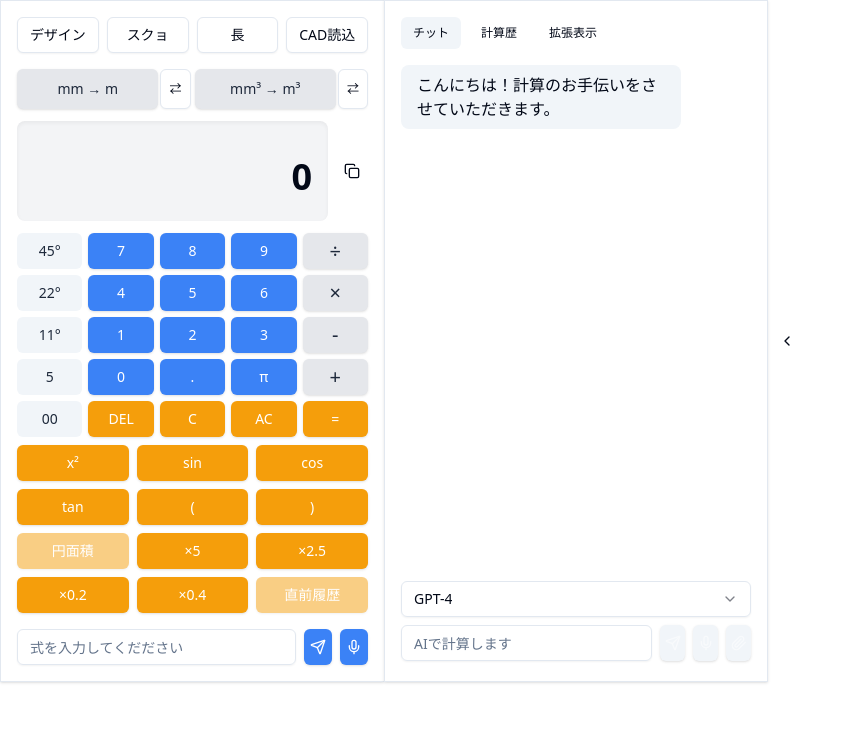
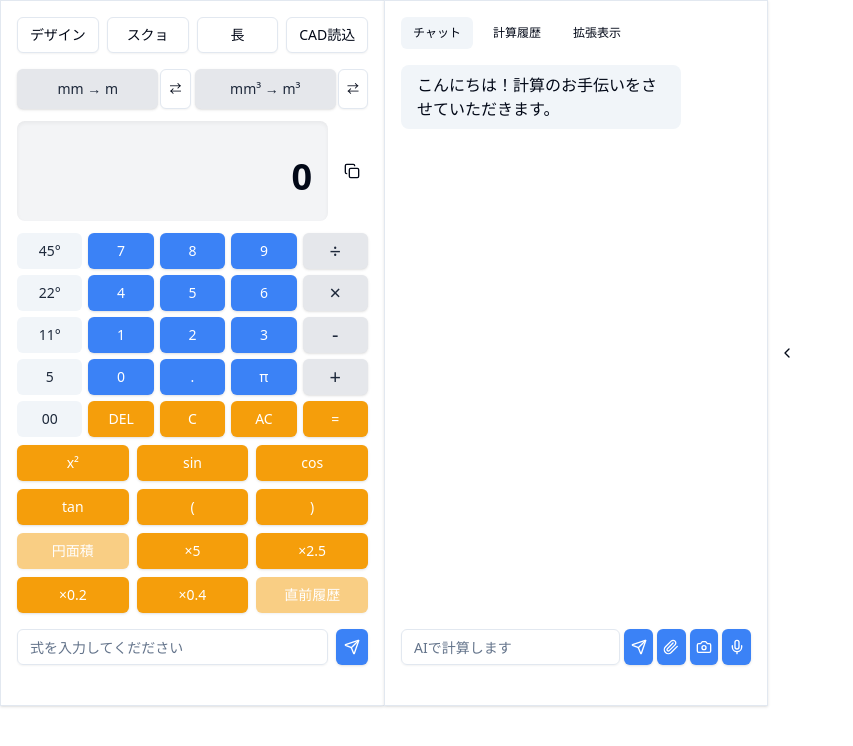
Before and after one commit to munakata11/calcu_elect, a Next.js app: page / in a window 1280 px wide. Shown: the top 746 px of the page, without its empty margins (0-853 px from the left). Built offline with nearby package versions, Linux system fonts and the light colour scheme.

Commit message:
チャット欄

```diff
--- a/components/calculator.tsx
+++ b/components/calculator.tsx
@@ -22,6 +22,7 @@ import {
 } from "@/components/ui/tooltip"
 import { ColorScheme, colorSchemes } from "./themes"
 import Decimal from 'decimal.js'
+import { ChatPanel } from "./chat-panel"
 
 type AIModel = 'gpt4' | 'gpt35' | 'claude'
 
@@ -246,7 +247,7 @@ export function Calculator() {
         setExpression(`${expression}${op}`);
         setFullExpression(`${fullExpression}${op}`);
 
-        // 式が演算子で終わる場合、Pythonバックエンドで計算
+        // 式が演算子で終わ���場合、Pythonバックエンドで計算
         try {
           const result = await calculateWithPython(expression + op);
           if (result && result.intermediate) {
@@ -442,7 +443,6 @@ export function Calculator() {
 
       // 現在の式が前回の計算結果から続いているかチェック
       if (expression && expression.length > lastExpression.length && expression.startsWith(lastExpression)) {
-        // 前回の計算式を残して、それ以降をクリア
         setExpression(lastExpression);
         setCurrentInput(lastResult);
         setCalculatedResult(lastResult);
@@ -460,6 +460,8 @@ export function Calculator() {
     setOperation(null);
     setNewNumber(true);
     setExpression("");
+    // quickInputもクリア
+    setQuickInput("");
   }
 
   const clearAll = (shouldClearHistory: boolean = false) => {
@@ -472,8 +474,10 @@ export function Calculator() {
     setExpression("");
     setFullExpression("");
     setMemory(0);
-
-    // 計算履歴は指定された場合のみクリア
+    // quickInputもクリア
+    setQuickInput("");
+
+    // 計算履歴は指定された場合のみクリ��
     if (shouldClearHistory) {
       setCalculatorHistory([]);
     }
@@ -554,7 +558,7 @@ export function Calculator() {
 
   const sin = () => {
     if (currentInput === "0" && !expression) {
-      // 期状態0のときは、0を消してsinを入力
+      // 期状態0のときは、0を���してsinを入力
       setExpression('sin');
       setCurrentInput('sin');
     } else {
@@ -1441,13 +1445,6 @@ export function Calculator() {
               <Button onClick={handleQuickSend} size="icon" className={getButtonClass('primary')}>
                 <Send className="h-4 w-4" />
               </Button>
-              <Button
-                onClick={handleVoiceInput}
-                size="icon"
-                className={getButtonClass('primary')}
-              >
-                <Mic className="h-4 w-4" />
-              </Button>
             </div>
           </CardContent>
         </Card>
@@ -1463,7 +1460,7 @@ export function Calculator() {
                     className={`${rightPanelView === 'chat' ? 'bg-slate-100 dark:bg-slate-700' : ''} hover:bg-slate-100 dark:hover:bg-slate-700`}
                     onClick={() => setRightPanelView('chat')}
                   >
-                    チット
+                    チャット
                   </Button>
                   <Button
                     variant="ghost"
@@ -1471,7 +1468,7 @@ export function Calculator() {
                     className={`${rightPanelView === 'history' ? 'bg-slate-100 dark:bg-slate-700' : ''} hover:bg-slate-100 dark:hover:bg-slate-700`}
                     onClick={() => setRightPanelView('history')}
                   >
-                    計算歴
+                    計算履歴
                   </Button>
                   <Button
                     variant="ghost"
@@ -1498,72 +1495,11 @@ export function Calculator() {
                   </div>
                 </div>
               ) : rightPanelView === 'chat' ? (
-                <>
-                  <ScrollArea className="h-[500px] mb-4">
-                    {chatView === 'chat' ? (
-                      messages.map((message, index) => (
-                        <div
-                          key={index}
-                          className={`mb-4 flex ${message.role === "user" ? "justify-end" : "justify-start"}`}
-                        >
-                          <div
-                            className={`rounded-lg px-4 py-2 max-w-[80%] ${
-                              message.role === "user"
-                                ? getButtonClass('primary')
-                                : isDarkMode ? 'bg-slate-700' : 'bg-slate-100'
-                            }`}
-                          >
-                            {message.content}
-                          </div>
-                        </div>
-                      ))
-                    ) : (
-                      messages.map((message, index) => (
-                        <div key={index} className="mb-2 text-sm">
-                          <strong>{message.role === "user" ? "あ" : "アシスタント"}:</strong> {message.content}
-                        </div>
-                      ))
-                    )}
-                  </ScrollArea>
-                  <div className="space-y-2">
-                    <Select value={aiModel} onValueChange={(value) => setAIModel(value as AIModel)}>
-                      <SelectTrigger>
-                        <SelectValue placeholder="AIモデル選" />
-                      </SelectTrigger>
-                      <SelectContent>
-                        <SelectItem value="gpt4">GPT-4</SelectItem>
-                        <SelectItem value="gpt35">GPT-3.5</SelectItem>
-                        <SelectItem value="claude">Claude</SelectItem>
-                      </SelectContent>
-                    </Select>
-                    <form onSubmit={handleSendMessage} className="flex gap-2">
-                      <Input
-                        value={input}
-                        onChange={(e) => setInput(e.target.value)}
-                        placeholder="AIで計算します"
-                        className={isDarkMode ? 'bg-slate-700 border-slate-600' : ''}
-                      />
-                      <Button type="submit" size="icon" className="bg-slate-100 hover:bg-slate-200 dark:bg-slate-700 dark:hover:bg-slate-600">
-                        <Send className="h-4 w-4" />
-                      </Button>
-                      <Button
-                        type="button"
-                        size="icon"
-                        className="bg-slate-100 hover:bg-slate-200 dark:bg-slate-700 dark:hover:bg-slate-600"
-                        onClick={handleVoiceInput}
-                      >
-                        <Mic className="h-4 w-4" />
-                      </Button>
-                      <Button
-                        type="button"
-                        size="icon"
-                        className="bg-slate-100 hover:bg-slate-200 dark:bg-slate-700 dark:hover:bg-slate-600"
-                      >
-                        <Paperclip className="h-4 w-4" />
-                      </Button>
-                    </form>
-                  </div>
-                </>
+                <ChatPanel
+                  isDarkMode={isDarkMode}
+                  colorScheme={colorScheme}
+                  getButtonClass={getButtonClass}
+                />
               ) : (
                 <ScrollArea className="h-[550px]">
                   {calculatorHistory.map((entry, index) => (
--- /dev/null
+++ b/components/chat-panel.tsx
@@ -0,0 +1,210 @@
+"use client"
+
+import { useState, useRef } from "react"
+import { Button } from "@/components/ui/button"
+import { ScrollArea } from "@/components/ui/scroll-area"
+import { Input } from "@/components/ui/input"
+import { Send, Paperclip, Mic, Camera, X } from 'lucide-react'
+import { ColorScheme, colorSchemes } from "./themes"
+
+interface ChatPanelProps {
+  isDarkMode: boolean;
+  colorScheme: ColorScheme;
+  getButtonClass: (type: keyof typeof colorSchemes[ColorScheme]) => string;
+}
+
+interface AttachedFile {
+  name: string;
+  size: number;
+  type: string;
+}
+
+export function ChatPanel({ isDarkMode, colorScheme, getButtonClass }: ChatPanelProps) {
+  const [messages, setMessages] = useState<{ role: "user" | "assistant"; content: string }[]>([
+    { role: "assistant", content: "こんにちは！計算のお手伝いをさせていただきます。" }
+  ])
+  const [input, setInput] = useState("")
+  const [isLoading, setIsLoading] = useState(false)
+  const [attachedFiles, setAttachedFiles] = useState<AttachedFile[]>([])
+  const fileInputRef = useRef<HTMLInputElement>(null)
+
+  const handleFileAttach = () => {
+    fileInputRef.current?.click()
+  }
+
+  const handleFileChange = (e: React.ChangeEvent<HTMLInputElement>) => {
+    const files = e.target.files
+    if (files) {
+      const newFiles = Array.from(files).map(file => ({
+        name: file.name,
+        size: file.size,
+        type: file.type
+      }))
+      setAttachedFiles(prev => [...prev, ...newFiles])
+    }
+    // Reset input value to allow selecting the same file again
+    if (fileInputRef.current) {
+      fileInputRef.current.value = ''
+    }
+  }
+
+  const removeFile = (fileName: string) => {
+    setAttachedFiles(prev => prev.filter(file => file.name !== fileName))
+  }
+
+  const formatFileSize = (bytes: number) => {
+    if (bytes < 1024) return bytes + ' B'
+    if (bytes < 1024 * 1024) return (bytes / 1024).toFixed(1) + ' KB'
+    return (bytes / (1024 * 1024)).toFixed(1) + ' MB'
+  }
+
+  const handleSendMessage = async (e: React.FormEvent) => {
+    e.preventDefault()
+    if ((!input.trim() && attachedFiles.length === 0) || isLoading) return
+
+    const userMessage = {
+      role: "user" as const,
+      content: input,
+      files: attachedFiles
+    }
+    setMessages(prev => [...prev, userMessage])
+    setInput("")
+    setAttachedFiles([]) // Clear attached files after sending
+    setIsLoading(true)
+
+    try {
+      const response = await fetch('/api/chat', {
+        method: 'POST',
+        headers: {
+          'Content-Type': 'application/json',
+        },
+        body: JSON.stringify({
+          messages: [...messages, userMessage],
+        }),
+      })
+
+      if (!response.ok) {
+        throw new Error('API request failed')
+      }
+
+      const data = await response.json()
+      setMessages(prev => [...prev, { role: "assistant", content: data.content }])
+    } catch (error) {
+      console.error('Chat API error:', error)
+      setMessages(prev => [...prev, {
+        role: "assistant",
+        content: "申し訳ありません。エラーが発生しました。"
+      }])
+    } finally {
+      setIsLoading(false)
+    }
+  }
+
+  return (
+    <div className="relative h-full">
+      <ScrollArea className="h-[600px] mb-6">
+        {messages.map((message, index) => (
+          <div
+            key={index}
+            className={`mb-4 flex ${message.role === "user" ? "justify-end" : "justify-start"}`}
+          >
+            <div
+              className={`rounded-lg px-4 py-2 max-w-[80%] ${
+                message.role === "user"
+                  ? getButtonClass('primary')
+                  : isDarkMode ? 'bg-slate-700' : 'bg-slate-100'
+              }`}
+            >
+              {message.content}
+            </div>
+          </div>
+        ))}
+        {isLoading && (
+          <div className="flex justify-start mb-4">
+            <div className={`rounded-lg px-4 py-2 ${isDarkMode ? 'bg-slate-700' : 'bg-slate-100'}`}>
+              応答を生成中...
+            </div>
+          </div>
+        )}
+      </ScrollArea>
+      <div className="absolute bottom-0 left-0 right-0">
+        {attachedFiles.length > 0 && (
+          <div className="mb-2">
+            <div className="flex flex-wrap gap-1">
+              {attachedFiles.map((file, index) => (
+                <div
+                  key={index}
+                  className={`flex items-center gap-1 px-2 py-0.5 rounded-full text-xs ${
+                    isDarkMode ? 'bg-slate-700' : 'bg-slate-100'
+                  }`}
+                >
+                  <span className="truncate max-w-[150px]">
+                    {file.name} ({formatFileSize(file.size)})
+                  </span>
+                  <Button
+                    type="button"
+                    variant="ghost"
+                    size="icon"
+                    className="h-4 w-4 p-0"
+                    onClick={() => removeFile(file.name)}
+                  >
+                    <X className="h-3 w-3" />
+                  </Button>
+                </div>
+              ))}
+            </div>
+          </div>
+        )}
+        <form onSubmit={handleSendMessage} className="flex gap-1">
+          <input
+            type="file"
+            ref={fileInputRef}
+            onChange={handleFileChange}
+            className="hidden"
+            multiple
+          />
+          <Input
+            value={input}
+            onChange={(e) => setInput(e.target.value)}
+            placeholder="AIで計算します"
+            className={isDarkMode ? 'bg-slate-700 border-slate-600' : ''}
+            disabled={isLoading}
+          />
+          <Button
+            type="submit"
+            size="icon"
+            className="bg-blue-500 hover:bg-blue-600 text-white w-12"
+            disabled={isLoading}
+          >
+            <Send className="h-4 w-4" />
+          </Button>
+          <Button
+            type="button"
+            size="icon"
+            className="bg-blue-500 hover:bg-blue-600 text-white w-12"
+            disabled={isLoading}
+            onClick={handleFileAttach}
+          >
+            <Paperclip className="h-4 w-4" />
+          </Button>
+          <Button
+            type="button"
+            size="icon"
+            className="bg-blue-500 hover:bg-blue-600 text-white w-12"
+            disabled={isLoading}
+          >
+            <Camera className="h-4 w-4" />
+          </Button>
+          <Button
+            type="button"
+            size="icon"
+            className="bg-blue-500 hover:bg-blue-600 text-white w-12"
+            disabled={isLoading}
+          >
+            <Mic className="h-4 w-4" />
+          </Button>
+        </form>
+      </div>
+    </div>
+  )
+}
--- a/package.json
+++ b/package.json
@@ -25,6 +25,7 @@
     "decimal.js": "^10.4.3",
     "lucide-react": "^0.462.0",
     "next": "14.2.16",
+    "openai": "^4.76.0",
     "react": "^18",
     "react-dom": "^18",
     "tailwind-merge": "^2.5.5",
```
Also changed, not shown: 1 other file (tests, documents, lock files or other folders).
